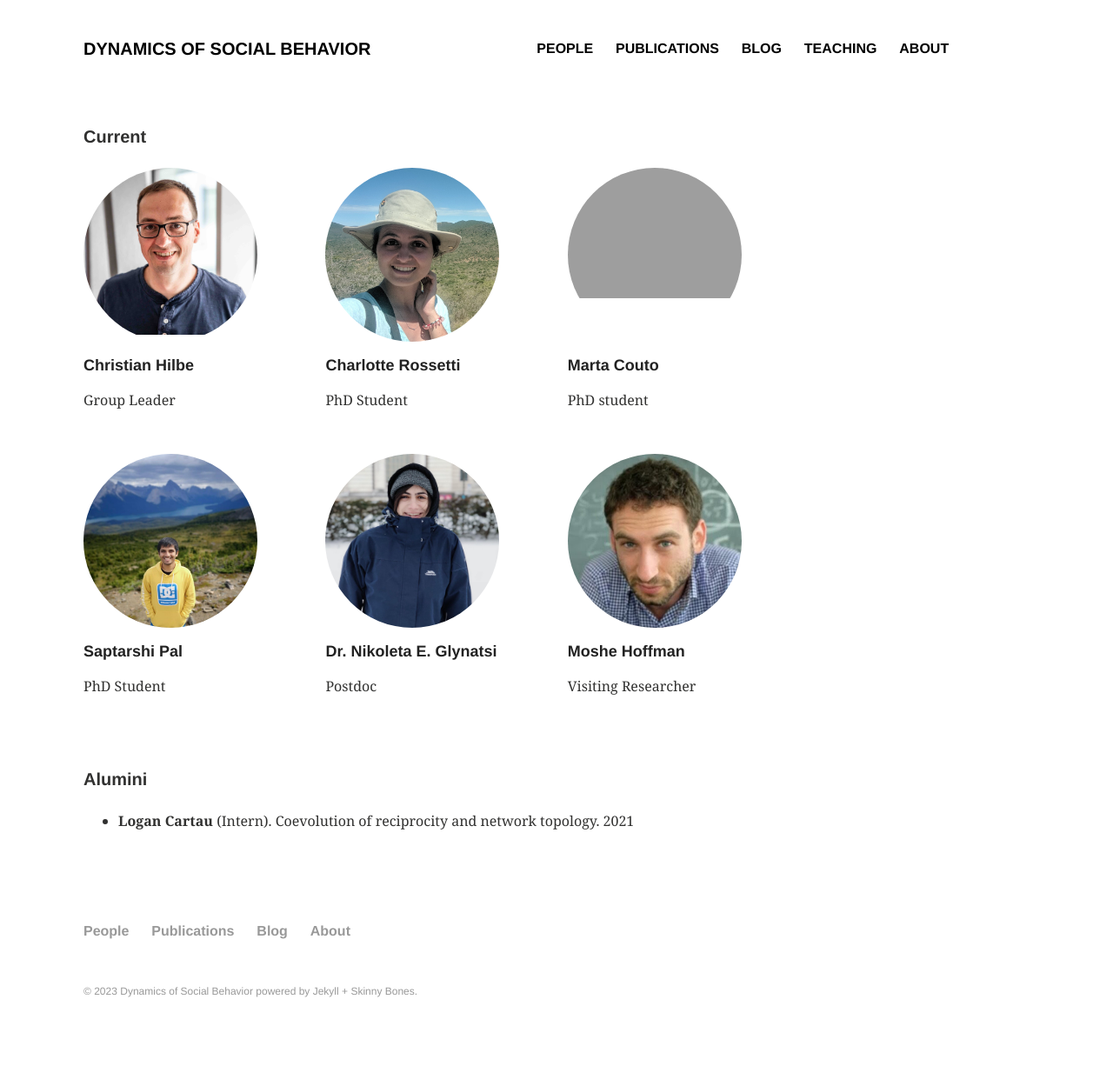
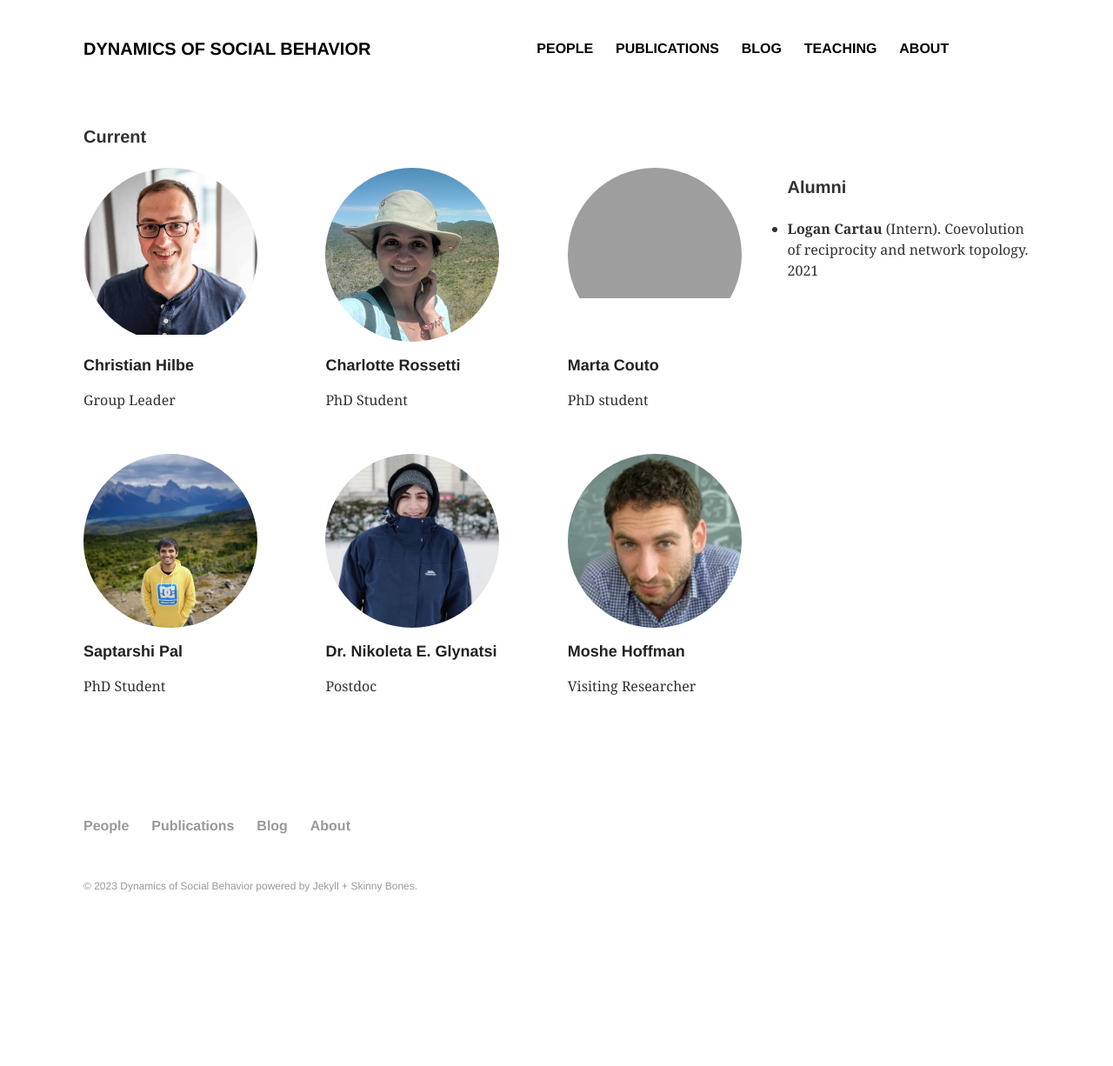
Before and after one commit to DYNOSOBs/social-behaviour, a Jekyll site: the page built from people/index.md, in a window 1280 px wide. Shown: the whole page at 87% size. Built offline with Jekyll 4.4.1, drawn with Linux system fonts in a browser that asks for light colours; after the commit the page ends 1105 px from its top, so only the background shows below that.

Commit message:
CH: Correcting minor typo

```diff
--- a/people/index.md
+++ b/people/index.md
@@ -15,8 +15,8 @@ image:
 {% endfor %}
 </div><!-- /.tiles -->
 
-<div id="alumini">
-<h5>Alumini</h5>
+<div id="alumni">
+<h5>Alumni</h5>
 <ul>
   <li> <b> Logan Cartau </b> (Intern). Coevolution of reciprocity and network topology. 2021</li>
 </ul>
```
